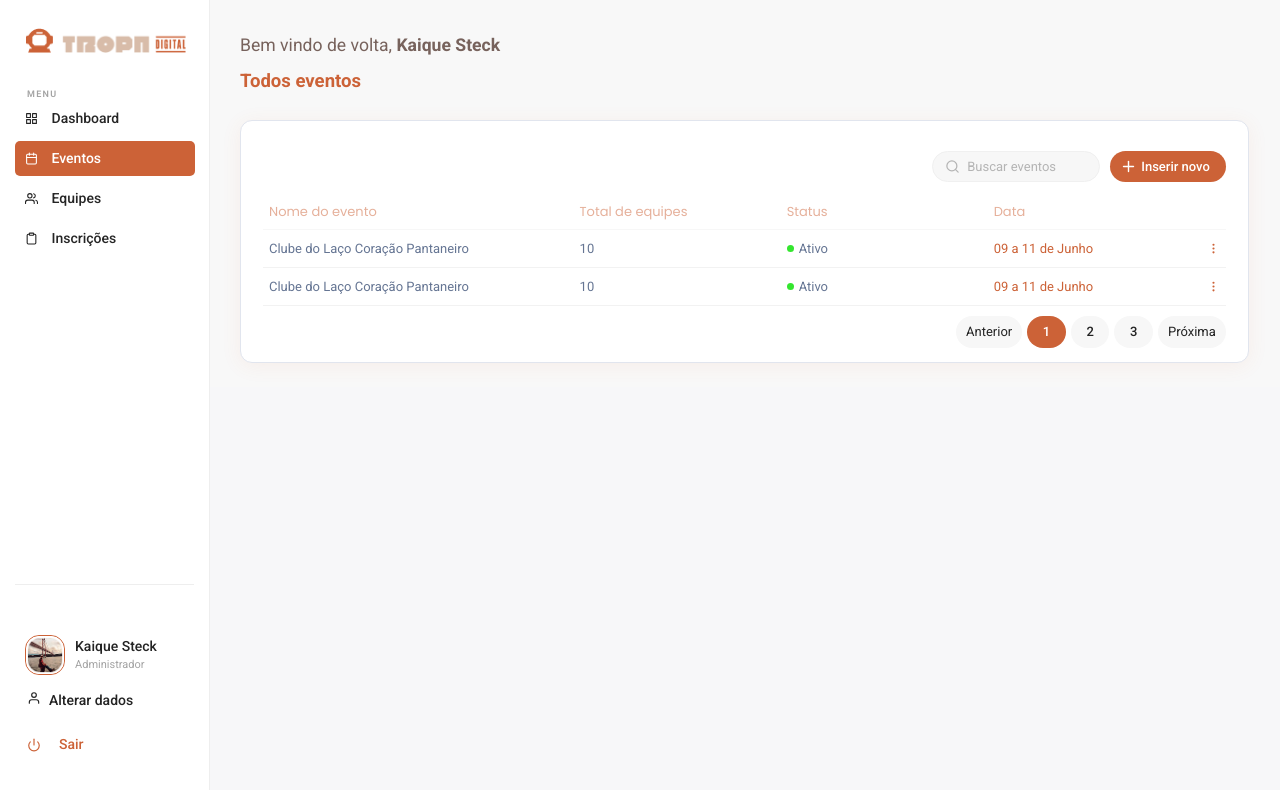
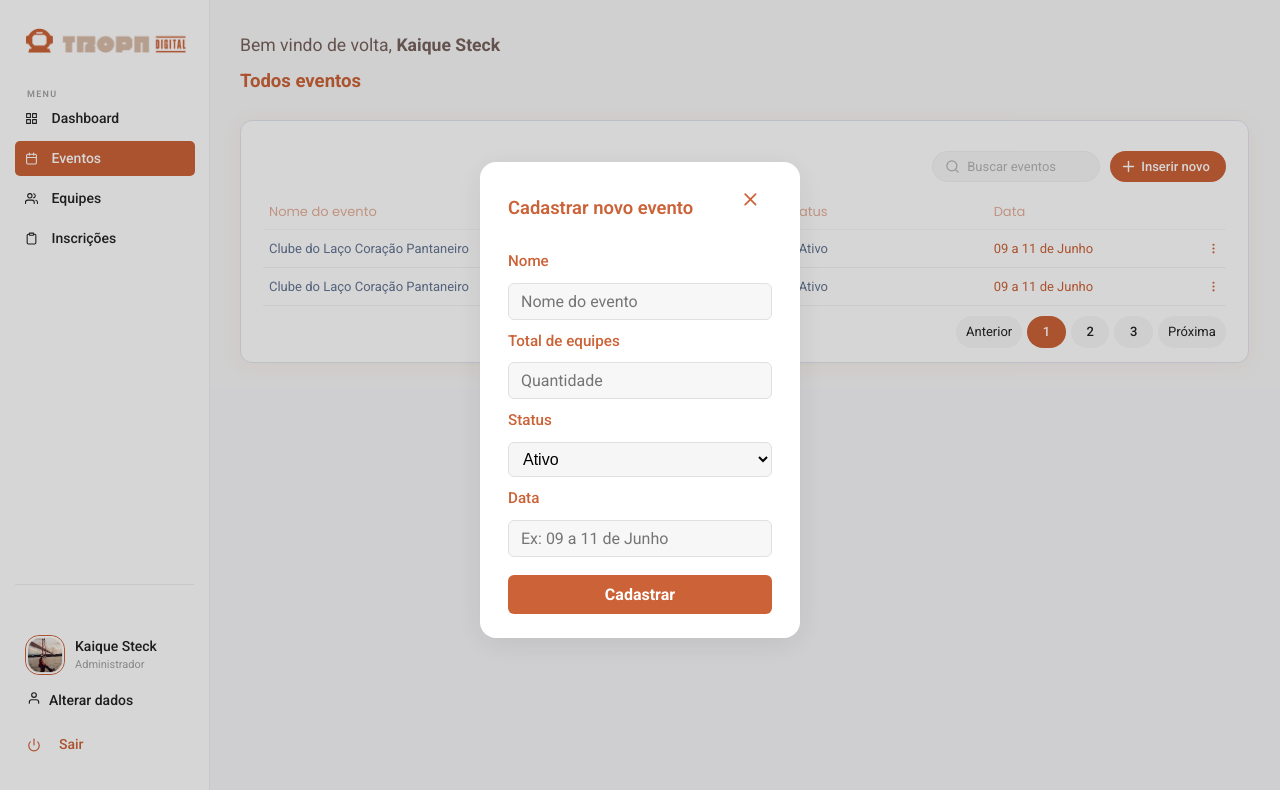
Before and after one commit to alissonooliveiraofc/tropa-digital-teste-tecnico-front, a React (Vite) app: page /eventos in a window 1280 px wide. Both pictures are taken after a click on the button "Inserir novo". Shown: the top 790 px of the page. Built offline with nearby package versions, Linux system fonts and the light colour scheme.

Commit message:
feat: adiciona modal para cadastrar novos eventos e atualiza a tabela para gerenciar eventos

```diff
--- a/src/components/EventosTable.tsx
+++ b/src/components/EventosTable.tsx
@@ -1,9 +1,10 @@
 import styled from "styled-components";
+import { useState } from "react";
 import { useReactTable, getCoreRowModel, flexRender } from "@tanstack/react-table";
-import { FiSearch, FiPlus, FiMoreVertical } from "react-icons/fi";
+import { FiSearch, FiPlus, FiMoreVertical, FiX } from "react-icons/fi";
 
 // Simulação dos dados
-const data = [
+const initialData = [
   {
     nome: "Clube do Laço Coração Pantaneiro",
     equipes: 10,
@@ -33,7 +34,7 @@ const columns = [
     header: "Status",
     accessorKey: "status",
     cell: (info: any) => (
-      <Status>
+      <Status $status={info.getValue()}>
         <span className="dot" />
         {info.getValue()}
       </Status>
@@ -116,7 +117,7 @@ const AddButton = styled.button`
 
 const Table = styled.table`
   width: 100%;
-  table-layout: fixed;      // <- ESSENCIAL: faz as colunas terem larguras iguais
+  table-layout: fixed;
   border-collapse: separate;
   border-spacing: 0;
   font-size: 13px;
@@ -140,14 +141,13 @@ const Td = styled.td`
   font-size: 13px;
   color: #657593;
   vertical-align: middle;
-  // width: 20%;
   &:last-child {
     text-align: right;
     padding-right: 10px;
   }
 `;
 
-const Status = styled.span`
+const Status = styled.span<{ $status?: string }>`
   display: flex;
   align-items: center;
   gap: 5px;
@@ -159,8 +159,9 @@ const Status = styled.span`
     display: inline-block;
     width: 7px;
     height: 7px;
-    background: #34e62f;
     border-radius: 50%;
+    background: ${({ $status }) =>
+    $status === "Inativo" ? "#e53e3e" : "#34e62f"};
   }
 `;
 
@@ -216,12 +217,123 @@ const PaginationTextBtn = styled(PageBtn)`
   }
 `;
 
+// Modal styles
+const ModalOverlay = styled.div`
+  position: fixed;
+  top: 0; left: 0; right: 0; bottom: 0;
+  background: rgba(0,0,0,0.16);
+  display: flex;
+  align-items: center;
+  justify-content: center;
+  z-index: 99;
+`;
+
+const ModalContent = styled.div`
+  background: #fff;
+  border-radius: 16px;
+  padding: 32px 28px 24px 28px;
+  min-width: 320px;
+  max-width: 95vw;
+  box-shadow: 0 6px 32px rgba(0,0,0,0.08);
+  position: relative;
+  display: flex;
+  flex-direction: column;
+  gap: 18px;
+`;
+
+const ModalClose = styled.button`
+  position: absolute;
+  right: 14px;
+  top: 14px;
+  background: none;
+  border: none;
+  font-size: 1.3rem;
+  color: #CC6237;
+  cursor: pointer;
+  z-index: 1;
+`;
+
+const ModalTitle = styled.h3`
+  margin: 0 0 10px 0;
+  color: #CC6237;
+  font-size: 1.15rem;
+  font-weight: 600;
+`;
+
+const ModalForm = styled.form`
+  display: flex;
+  flex-direction: column;
+  gap: 10px;
+`;
+
+const ModalLabel = styled.label`
+  color: #CC6237;
+  font-weight: 500;
+  font-size: 0.95rem;
+`;
+
+const ModalInput = styled.input`
+  padding: 8px 12px;
+  border: 1px solid #e0e0e0;
+  border-radius: 6px;
+  font-size: 1rem;
+  background: #f7f7f7;
+  &:focus {
+    border-color: #CC6237;
+    outline: none;
+  }
+`;
+
+const ModalSubmit = styled.button`
+  padding: 10px;
+  border: none;
+  border-radius: 6px;
+  background: #CC6237;
+  color: #fff;
+  font-weight: bold;
+  font-size: 1rem;
+  margin-top: 8px;
+  cursor: pointer;
+  &:hover {
+    filter: brightness(0.96);
+  }
+`;
+
 export default function EventosTable() {
+  const [data, setData] = useState(initialData);
+  const [isModalOpen, setModalOpen] = useState(false);
+  const [novoEvento, setNovoEvento] = useState({
+    nome: "",
+    equipes: "",
+    status: "Ativo",
+    data: "",
+  });
+
   const table = useReactTable({
     data,
     columns,
     getCoreRowModel: getCoreRowModel(),
   });
+
+  function handleOpenModal() {
+    setModalOpen(true);
+    setNovoEvento({ nome: "", equipes: "", status: "Ativo", data: "" });
+  }
+
+  function handleCloseModal() {
+    setModalOpen(false);
+  }
+
+  function handleChange(e: React.ChangeEvent<HTMLInputElement | HTMLSelectElement>) {
+    setNovoEvento({ ...novoEvento, [e.target.name]: e.target.value });
+  }
+
+  function handleSubmit(e: React.FormEvent) {
+    e.preventDefault();
+    if (!novoEvento.nome || !novoEvento.equipes || !novoEvento.data) return;
+    setData([...data, { ...novoEvento, equipes: Number(novoEvento.equipes) }]);
+    setModalOpen(false);
+  }
 
   return (
     <>
@@ -230,11 +342,12 @@ export default function EventosTable() {
           <FiSearch />
           <input placeholder="Buscar eventos" />
         </SearchBox>
-        <AddButton>
+        <AddButton onClick={handleOpenModal}>
           <FiPlus />
           Inserir novo
         </AddButton>
       </TopBar>
+
       <Table>
         <colgroup>
           <col style={{ width: '30%' }} />
@@ -271,6 +384,60 @@ export default function EventosTable() {
         <PageBtn>3</PageBtn>
         <PaginationTextBtn>Próxima</PaginationTextBtn>
       </Pagination>
+
+      {isModalOpen && (
+        <ModalOverlay>
+          <ModalContent>
+            <ModalClose onClick={handleCloseModal}><FiX /></ModalClose>
+            <ModalTitle>Cadastrar novo evento</ModalTitle>
+            <ModalForm onSubmit={handleSubmit}>
+              <ModalLabel>Nome</ModalLabel>
+              <ModalInput
+                name="nome"
+                value={novoEvento.nome}
+                onChange={handleChange}
+                placeholder="Nome do evento"
+                required
+              />
+              <ModalLabel>Total de equipes</ModalLabel>
+              <ModalInput
+                name="equipes"
+                type="number"
+                min={1}
+                value={novoEvento.equipes}
+                onChange={handleChange}
+                placeholder="Quantidade"
+                required
+              />
+              <ModalLabel>Status</ModalLabel>
+              <select
+                name="status"
+                value={novoEvento.status}
+                onChange={handleChange}
+                style={{
+                  padding: "7px 10px",
+                  borderRadius: 6,
+                  border: "1px solid #e0e0e0",
+                  fontSize: "1rem",
+                  background: "#f6f6f6"
+                }}
+              >
+                <option value="Ativo">Ativo</option>
+                <option value="Inativo">Inativo</option>
+              </select>
+              <ModalLabel>Data</ModalLabel>
+              <ModalInput
+                name="data"
+                value={novoEvento.data}
+                onChange={handleChange}
+                placeholder="Ex: 09 a 11 de Junho"
+                required
+              />
+              <ModalSubmit type="submit">Cadastrar</ModalSubmit>
+            </ModalForm>
+          </ModalContent>
+        </ModalOverlay>
+      )}
     </>
   );
 }
```
